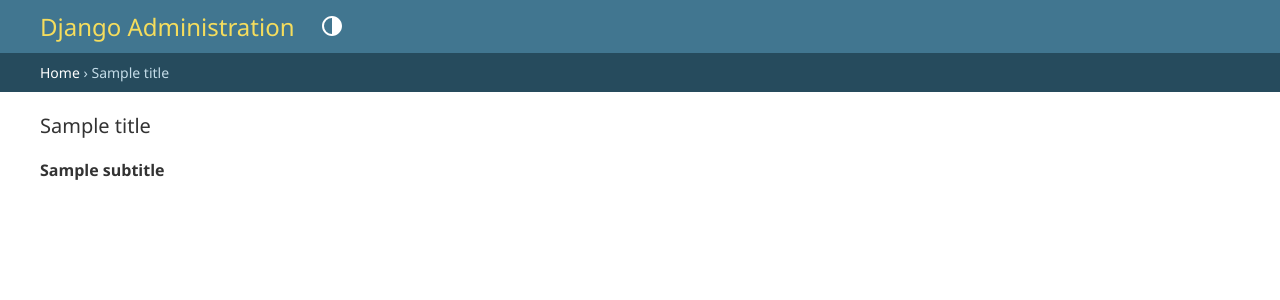
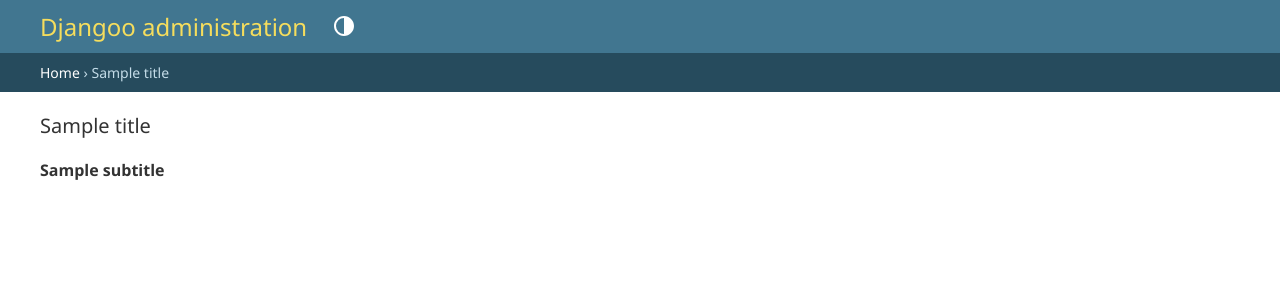
Before and after one commit to ttkhai93/tutorial-django, a Django app: template templates/admin/base_site.html in a window 1280 px wide. Shown: the top 300 px of the page. Run offline with Django 5.2, Linux system fonts and the light colour scheme; the template is opened without the code that fills it: most values are stand-ins (such as "Sample title", 1, 10 or a date in 2020).

Commit message:
tutorial - part 7

```diff
--- a/templates/admin/base_site.html
+++ b/templates/admin/base_site.html
@@ -4,7 +4,7 @@
 }}{% endblock %}
 
 {% block branding %}
-<div id="site-name"><a href="{% url 'admin:index' %}">{{ site_header|default:_('Django Administration') }}</a></div>
+<div id="site-name"><a href="{% url 'admin:index' %}">Djangoo administration</a></div>
 {% if user.is_anonymous %}
 {% include "admin/color_theme_toggle.html" %}
 {% endif %}
```
